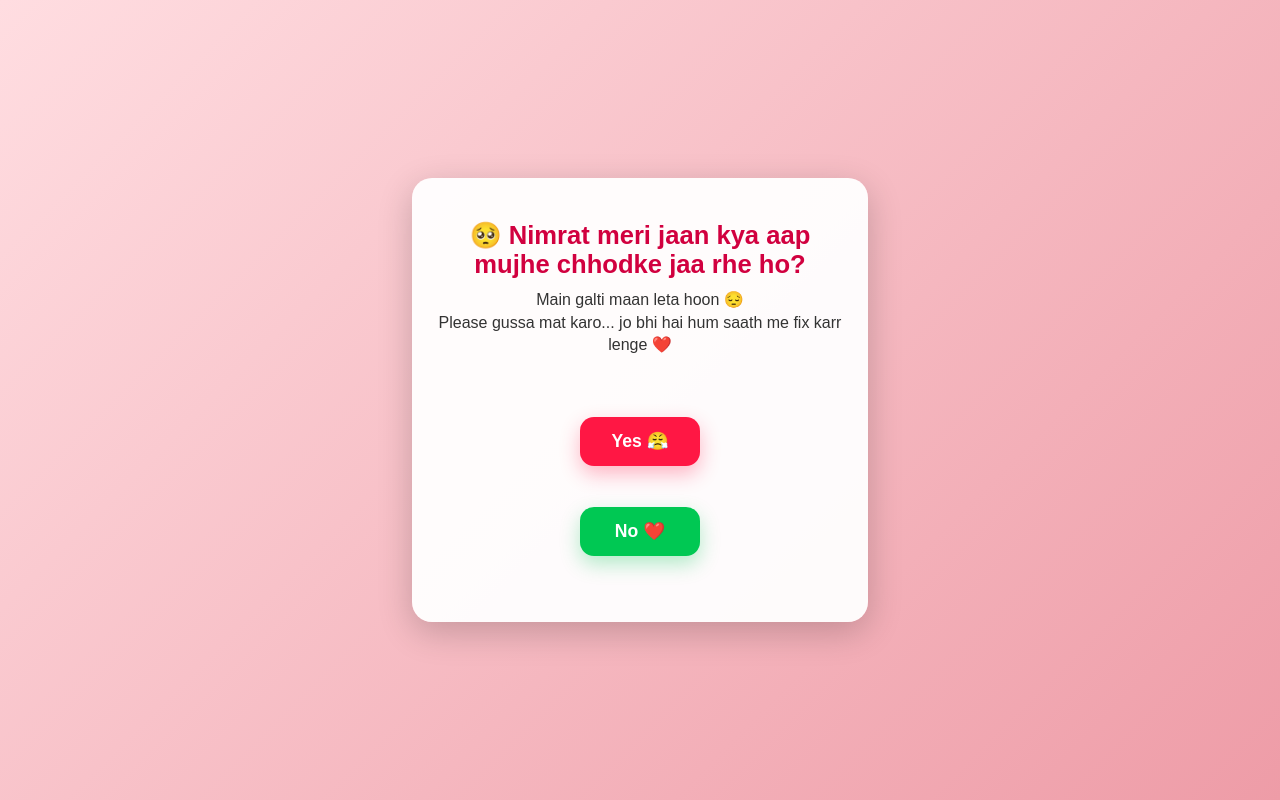
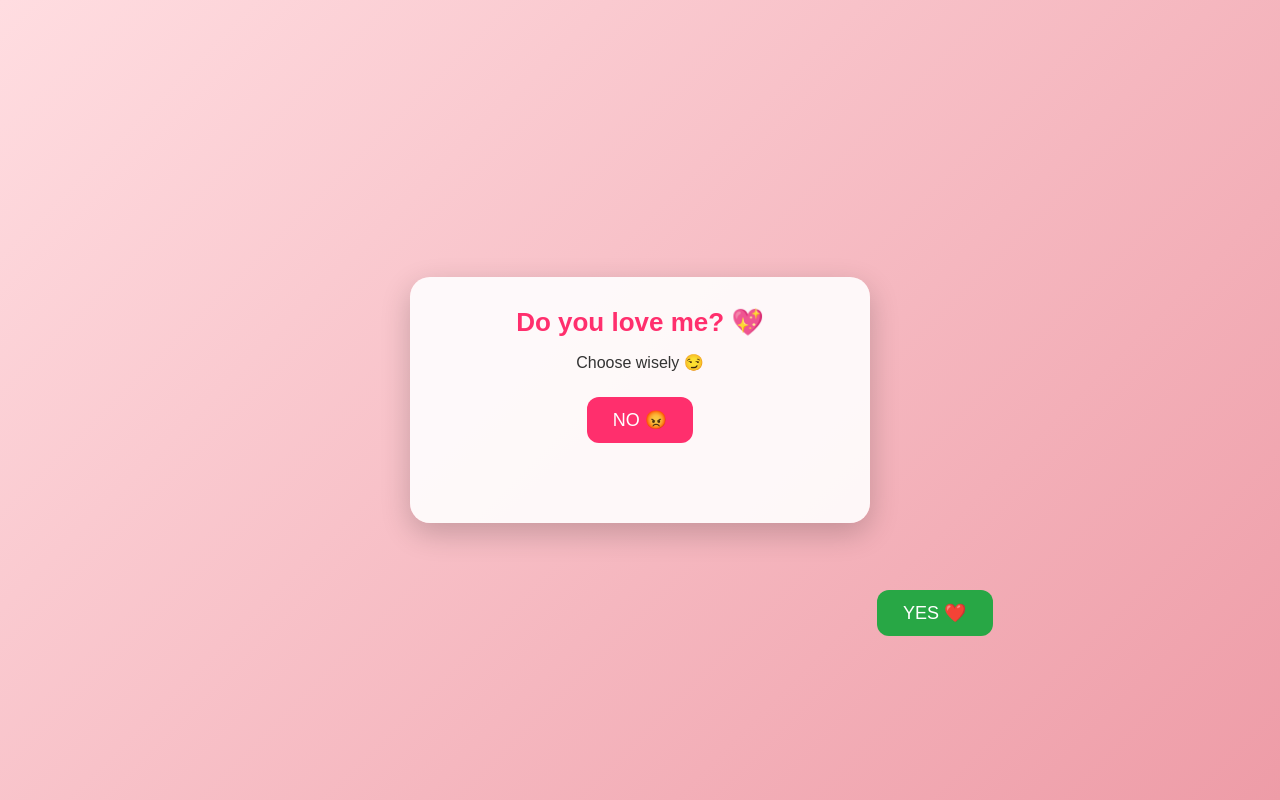
Before and after one commit to jatin21dhama/maafibaby, a plain HTML site: page index.html in a window 1280 px wide. Drawn offline with Linux system fonts and the light colour scheme.

Commit message:
Update index.html

```diff
--- a/index.html
+++ b/index.html
@@ -1,191 +1,145 @@
 <!DOCTYPE html>
-<html lang="hi">
+<html lang="en">
 <head>
   <meta charset="UTF-8" />
   <meta name="viewport" content="width=device-width, initial-scale=1.0" />
-  <title>Sorry ❤️</title>
+  <title>Answer Honestly 😌</title>
+
   <style>
     body {
       margin: 0;
-      padding: 0;
-      font-family: Arial, sans-serif;
       height: 100vh;
       display: flex;
       justify-content: center;
       align-items: center;
+      font-family: Arial, Helvetica, sans-serif;
       background: linear-gradient(135deg, #ffdde1, #ee9ca7);
+      overflow: hidden;
+      user-select: none;
     }
 
-    .card {
-      width: 92%;
-      max-width: 420px;
-      background: rgba(255, 255, 255, 0.95);
+    .box {
+      text-align: center;
+      background: rgba(255, 255, 255, 0.9);
+      padding: 30px 20px;
       border-radius: 20px;
-      padding: 25px 18px;
-      text-align: center;
-      box-shadow: 0 10px 35px rgba(0, 0, 0, 0.2);
-      position: relative;
-      overflow: hidden;
+      box-shadow: 0 10px 30px rgba(0, 0, 0, 0.2);
+      width: min(90vw, 420px);
     }
 
     h1 {
-      font-size: 1.6rem;
-      margin-bottom: 10px;
-      color: #d1003f;
+      margin: 0 0 15px;
+      font-size: 26px;
+      color: #ff2f6d;
     }
 
     p {
-      font-size: 1rem;
-      margin: 8px 0 20px;
+      margin: 0 0 25px;
+      font-size: 16px;
       color: #333;
-      line-height: 1.4;
     }
 
-    .btn-area {
-      position: relative;
-      height: 220px;
-      width: 100%;
-      margin-top: 10px;
+    .btns {
+      display: flex;
+      justify-content: center;
+      gap: 20px;
+      flex-wrap: wrap;
     }
 
     button {
+      padding: 12px 26px;
+      font-size: 18px;
       border: none;
-      padding: 14px 20px;
-      font-size: 1.1rem;
-      border-radius: 14px;
-      font-weight: bold;
+      border-radius: 12px;
       cursor: pointer;
-      position: absolute;
-      transition: 0.25s ease;
-      width: 120px;
-      touch-action: manipulation;
+      transition: 0.2s ease;
     }
 
     #noBtn {
-      left: 50%;
-      top: 130px;
-      transform: translateX(-50%);
-      background: #00c853;
-      color: white;
-      box-shadow: 0 8px 20px rgba(0, 200, 83, 0.3);
+      background: #ff2f6d;
+      color: #fff;
+    }
+
+    #noBtn:active {
+      transform: scale(0.95);
     }
 
     #yesBtn {
-      left: 50%;
-      top: 40px;
-      transform: translateX(-50%);
-      background: #ff1744;
-      color: white;
-      box-shadow: 0 8px 20px rgba(255, 23, 68, 0.3);
+      background: #28a745;
+      color: #fff;
+      position: fixed; /* IMPORTANT */
+      z-index: 9999;
     }
 
-    .message {
-      display: none;
-      margin-top: 15px;
-      padding: 15px;
-      border-radius: 14px;
-      background: #fff3f6;
-      border: 2px dashed #ff1744;
-      color: #d1003f;
-      font-size: 1rem;
+    #yesBtn:active {
+      transform: scale(0.95);
     }
 
-    .heart {
-      font-size: 2rem;
-      animation: beat 1s infinite;
-      display: inline-block;
-    }
-
-    @keyframes beat {
-      0%, 100% { transform: scale(1); }
-      50% { transform: scale(1.18); }
+    .result {
+      margin-top: 20px;
+      font-size: 18px;
+      font-weight: bold;
+      color: #222;
+      min-height: 30px;
     }
   </style>
 </head>
 
 <body>
-  <div class="card">
-    <h1>🥺 Nimrat meri jaan kya aap mujhe chhodke jaa rhe ho?</h1>
-    <p>
-      Main galti maan leta hoon 😔<br/>
-       Please gussa mat karo... jo bhi hai hum saath me fix karr lenge ❤️
-    </p>
+  <div class="box">
+    <h1>Do you love me? 💖</h1>
+    <p>Choose wisely 😏</p>
 
-    <div class="btn-area" id="area">
-      <button id="yesBtn">Yes 😤</button>
-      <button id="noBtn">No ❤️</button>
+    <div class="btns">
+      <button id="noBtn">NO 😡</button>
+      <button id="yesBtn">YES ❤️</button>
     </div>
 
-    <div class="message" id="msg">
-      <div class="heart">💖</div><br/><br/>
-      Thank you meri jaan 😭❤️<br/>
-      I promise main aapko kabhi hurt nahi karunga.<br/>
-      Please smile karo na 😘
-    </div>
+    <div class="result" id="result"></div>
   </div>
 
   <script>
     const yesBtn = document.getElementById("yesBtn");
     const noBtn = document.getElementById("noBtn");
-    const area = document.getElementById("area");
-    const msg = document.getElementById("msg");
-
-    // Make movement feel snappier
-    yesBtn.style.transition = "0.08s ease"; // faster than before
+    const result = document.getElementById("result");
 
     function moveYesButton() {
-      const areaRect = area.getBoundingClientRect();
-      const btnRect = yesBtn.getBoundingClientRect();
+      const padding = 12;
 
-      const maxX = areaRect.width - btnRect.width;
-      const maxY = areaRect.height - btnRect.height;
+      // Maximum allowed positions
+      const maxX = window.innerWidth - yesBtn.offsetWidth - padding;
+      const maxY = window.innerHeight - yesBtn.offsetHeight - padding;
 
-      let newX = Math.random() * maxX;
-      let newY = Math.random() * maxY;
+      const x = Math.random() * maxX;
+      const y = Math.random() * maxY;
 
-      yesBtn.style.left = `${newX}px`;
-      yesBtn.style.top = `${newY}px`;
-      yesBtn.style.transform = "translateX(0)";
+      yesBtn.style.left = x + "px";
+      yesBtn.style.top = y + "px";
     }
 
-    // For phone touch (very fast)
+    // Move once initially
+    window.addEventListener("load", moveYesButton);
+    window.addEventListener("resize", moveYesButton);
+
+    // ✅ Mobile: button runs away BEFORE click
     yesBtn.addEventListener("touchstart", (e) => {
+      e.preventDefault(); // stops click
+      moveYesButton();
+    });
+
+    // ✅ Desktop: runs away on hover
+    yesBtn.addEventListener("mouseover", moveYesButton);
+
+    // ✅ If she somehow clicks it, still runs away
+    yesBtn.addEventListener("click", (e) => {
       e.preventDefault();
       moveYesButton();
     });
 
-    // For desktop hover
-    yesBtn.addEventListener("mouseenter", moveYesButton);
-
-    // EXTRA: even faster escape when finger/mouse comes near the button
-    area.addEventListener("mousemove", (e) => {
-      const btnRect = yesBtn.getBoundingClientRect();
-      const distX = Math.abs(e.clientX - (btnRect.left + btnRect.width / 2));
-      const distY = Math.abs(e.clientY - (btnRect.top + btnRect.height / 2));
-
-      if (distX < 90 && distY < 70) {
-        moveYesButton();
-      }
-    });
-
-    area.addEventListener("touchmove", (e) => {
-      const touch = e.touches[0];
-      const btnRect = yesBtn.getBoundingClientRect();
-      const distX = Math.abs(touch.clientX - (btnRect.left + btnRect.width / 2));
-      const distY = Math.abs(touch.clientY - (btnRect.top + btnRect.height / 2));
-
-      if (distX < 110 && distY < 90) {
-        moveYesButton();
-      }
-    });
-
+    // NO button works normally
     noBtn.addEventListener("click", () => {
-      msg.style.display = "block";
-      yesBtn.style.display = "none";
-      noBtn.innerText = "I Love You ❤️";
-      noBtn.style.background = "#ff4081";
+      result.innerHTML = "Correct answer 😌💖";
     });
   </script>
-
 </body>
 </html>
```
